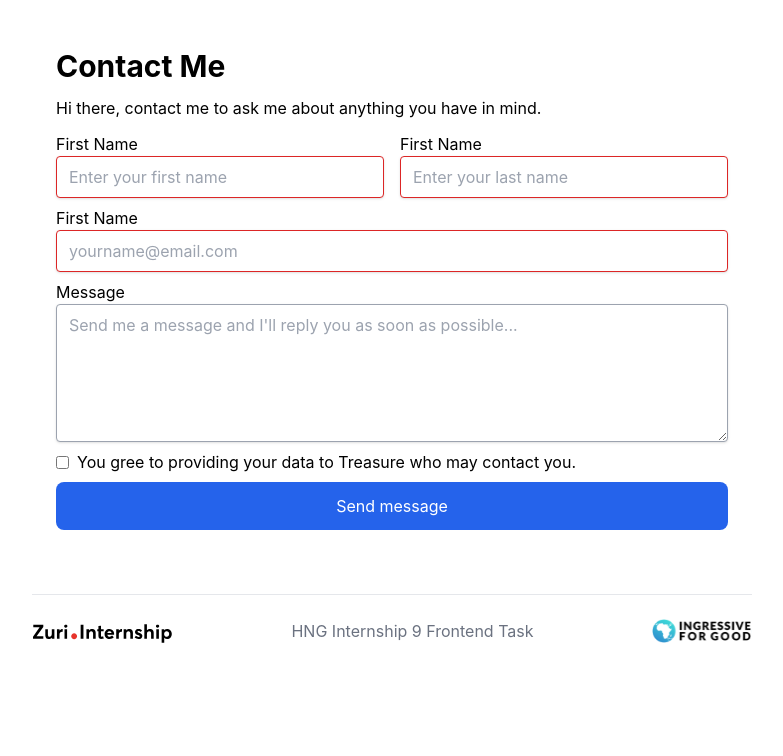
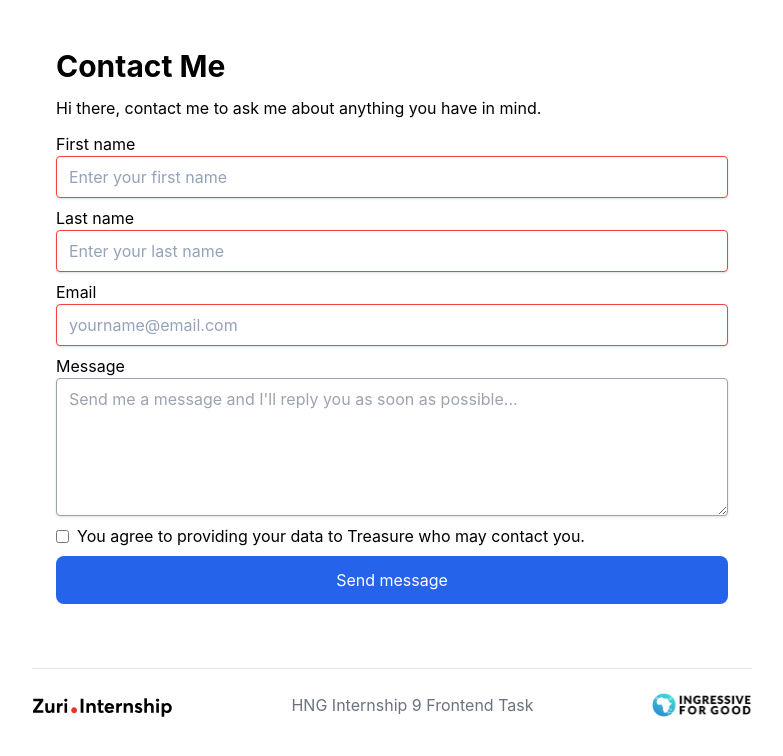
Before and after one commit to CyberGeni/linktree-v2-hng9, a React (Vite) app: page /contact in a window 1280 px wide. Shown: the top 756 px of the page, without its empty margins (248-1031 px from the left). Built offline with nearby package versions, Linux system fonts and the light colour scheme.

Commit message:
feat: finished styling for form

```diff
--- a/src/components/FormInput.jsx
+++ b/src/components/FormInput.jsx
@@ -1,15 +1,33 @@
+import { useState } from "react";
+import './forminput.css'
 function FormInput(props) {
+  const [focused, setFocused] = useState(false);
+  const { label, errorMessage, onChange, id, ...inputProps } = props;
+
+  const handleFocus = (e) => {
+    setFocused(true);
+  };
+
   return (
     <>
       <div className="sm:w-full">
-        <label htmlFor="">First Name</label>
+        <label>{label}</label>
         <input
-            required
-            type={props.type}
-            placeholder={props.placeholder}
-            onChange={e=>props.setUsername(e.target.value)}
-            className="flex border invalid:border-red-600 border-gray-400 rounded shadow px-3 py-2 w-full"
+            {...inputProps}
+            onChange={onChange}
+            onBlur={handleFocus}
+            onFocus={() =>
+              inputProps.name === "confirmPassword" && setFocused(true)
+            }
+            id={id}
+            focused={focused.toString()}
+            className="flex border border-gray-400 rounded shadow px-3 py-2 w-full placeholder-slate-400 peer
+            default:border-slate-400 focus:outline-none focus:border-sky-500
+            invalid:border-red-500 invalid:text-pink-600
+            focus:invalid:border-red-500
+            focus:ring-1 focus:ring-blue-200"
         />
+        <span className="text-red-500 invisible peer-invalid:visible">{errorMessage}</span>
       </div>
     </>
   );
--- /dev/null
+++ b/src/components/forminput.css
@@ -0,0 +1,10 @@
+span {
+    color: red;
+    display: none;
+}
+input:invalid[focused=true]{
+    border: 1px solid red;
+}
+input:invalid[focused=true] ~ span {
+    display: block;
+}
--- a/src/pages/Contact.jsx
+++ b/src/pages/Contact.jsx
@@ -1,29 +1,88 @@
 import Footer from '../components/Footer'
 import FormInput from '../components/FormInput'
 import { useState } from "react";
+
 function Contact() {
-    const [username, setUsername] = useState('')
     const name = 'Treasure'
-    console.log(username)
+
+    const [values, setValues] = useState({
+        username: "",
+        email: "",
+        birthday: "",
+        password: "",
+        confirmPassword: "",
+      });
+
+      const inputs = [
+        {
+          id: 1,
+          id: "first_name",
+          name: "firstName",
+          type: "text",
+          placeholder: "Enter your first name",
+          errorMessage:
+            "Please enter your first name.",
+          label: "First name",
+
+          required: true,
+        },
+        {
+            id: 2,
+            id: "last_name",
+            name: "lastName",
+            type: "text",
+            placeholder: "Enter your last name",
+            errorMessage:
+              "Please enter your last name.",
+            label: "Last name",
+            pattern: "^[A-Za-z0-9]{3,16}$",
+            required: true,
+          },
+        {
+          id: 3,
+          id: "email",
+          name: "email",
+          type: "email",
+          placeholder: "yourname@email.com",
+          errorMessage: "This email is not valid.",
+          label: "Email",
+          required: true,
+        },
+      ];
+
+      const handleSubmit = (e) => {
+        e.preventDefault();
+      };
+
+      const onChange = (e) => {
+        setValues({ ...values, [e.target.name]: e.target.value });
+      };
+
     return (
         <>
             <div className="px-6 max-w-2xl sm:max-w-3xl mx-auto font-['Inter']">
                 <main className='max-w-2xl space-y-3 my-2 mb-16 mx-auto'>
                     <h1 className="mx-auto font-bold text-2xl md:text-3xl mt-12">Contact Me</h1>
                     <p className=''>Hi there, contact me to ask me about anything you have in mind.</p>
-                    <form action="" className="max-w-2xl space-y-2 my-2 mb-16">
-                        <div className='space-y-3 sm:flex sm:space-y-0 sm:w-full sm:space-x-4'>
+                    <form onSubmit={handleSubmit} className="max-w-2xl space-y-2 my-2 mb-16">
+                        {/* <div className='space-y-3 sm:flex sm:space-y-0 sm:w-full sm:space-x-4'>
                             <FormInput placeholder="Enter your first name" setUsername={setUsername} />
                             <FormInput placeholder="Enter your last name" />
-                        </div>
-
-                        <FormInput type="email" placeholder="yourname@email.com" />
+                        </div> */}
+                        {inputs.map((input) => (
+                        <FormInput
+                            key={input.id}
+                            {...input}
+                            value={values[input.name]}
+                            onChange={onChange}
+                        />
+                        ))}
+                        {/* textarea */}
                         <div>
                             <label htmlFor="">Message</label>
                             <textarea
-                                noresize
-                                name=""
-                                id=""
+                                required
+                                id="message"
                                 cols="10"
                                 rows="5"
                                 placeholder="Send me a message and I'll reply you as soon as possible..."
@@ -31,29 +90,16 @@ function Contact() {
                             >
                             </textarea>
                         </div>
+                        {/* checkbbox */}
                         <div className="flex items-center space-x-2">
                             <input type="checkbox" className='focus:ring h-fit rounded' />
-                            <label htmlFor="">You gree to providing your data to {name} who may contact you.</label>
+                            <label htmlFor="">You agree to providing your data to {name} who may contact you.</label>
                         </div>
-                        {/* <div>
-                            <label htmlFor="">Last name</label>
-                            <input type="text" placeholder='Enter your last name'/>
-                        </div>
-                        <div>
-                            <label htmlFor="">Email</label>
-                            <input type="email" placeholder='yourname@email.com'/>
-                        </div>
-                        <div>
-                            <label htmlFor="">Message</label>
-                            <textarea name="" id="" cols="30" rows="10"></textarea>
-                        </div>
-                         */}
-                        <button type='submit' className='bg-blue-600 hover:bg-blue-700 focus:ring-2 disabled:bg-blue-200 transition-all text-white w-full rounded-lg py-3'>Send message</button>
+                        <button id='btn__submit' type='submit' className='bg-blue-600 hover:bg-blue-700 focus:ring-2 disabled:bg-blue-200 transition-all text-white w-full rounded-lg py-3'>Send message</button>
                     </form>
                 </main>
                 <Footer />
             </div>
-
         </>
      );
 }
```
